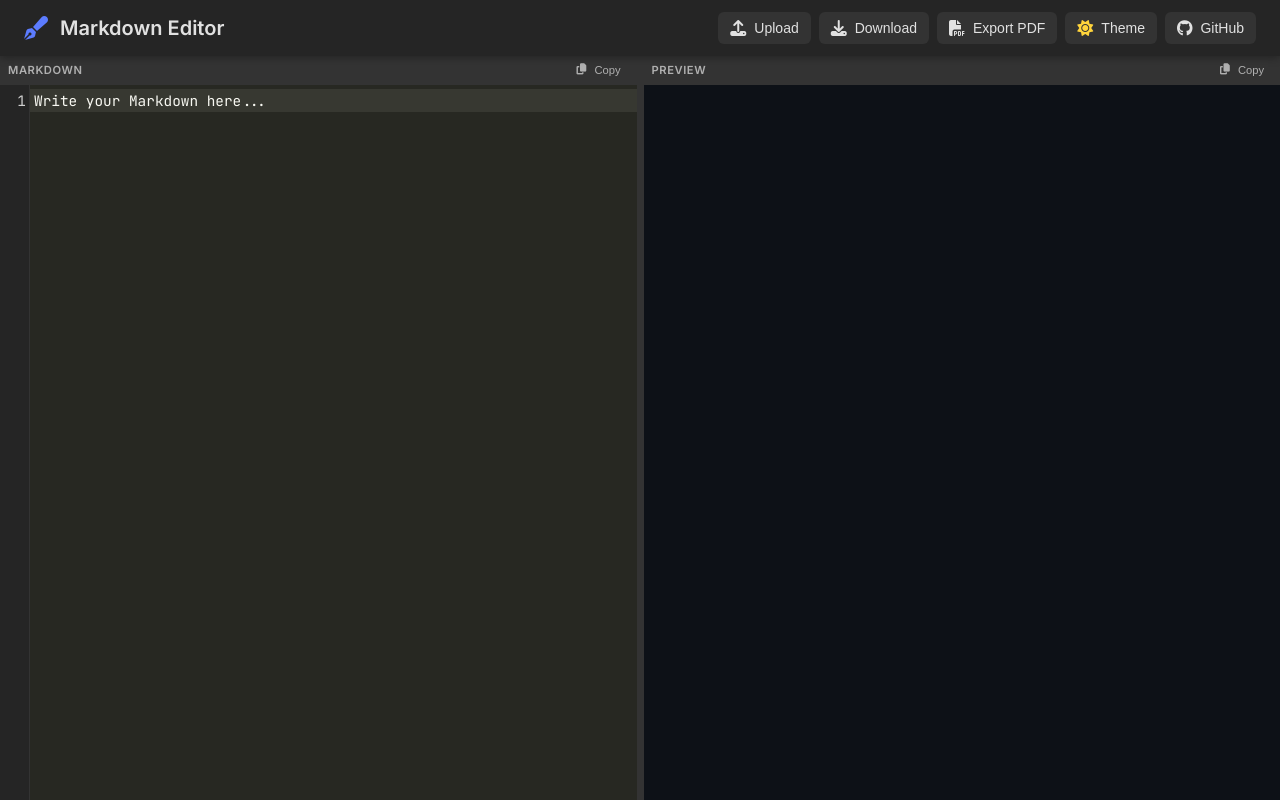
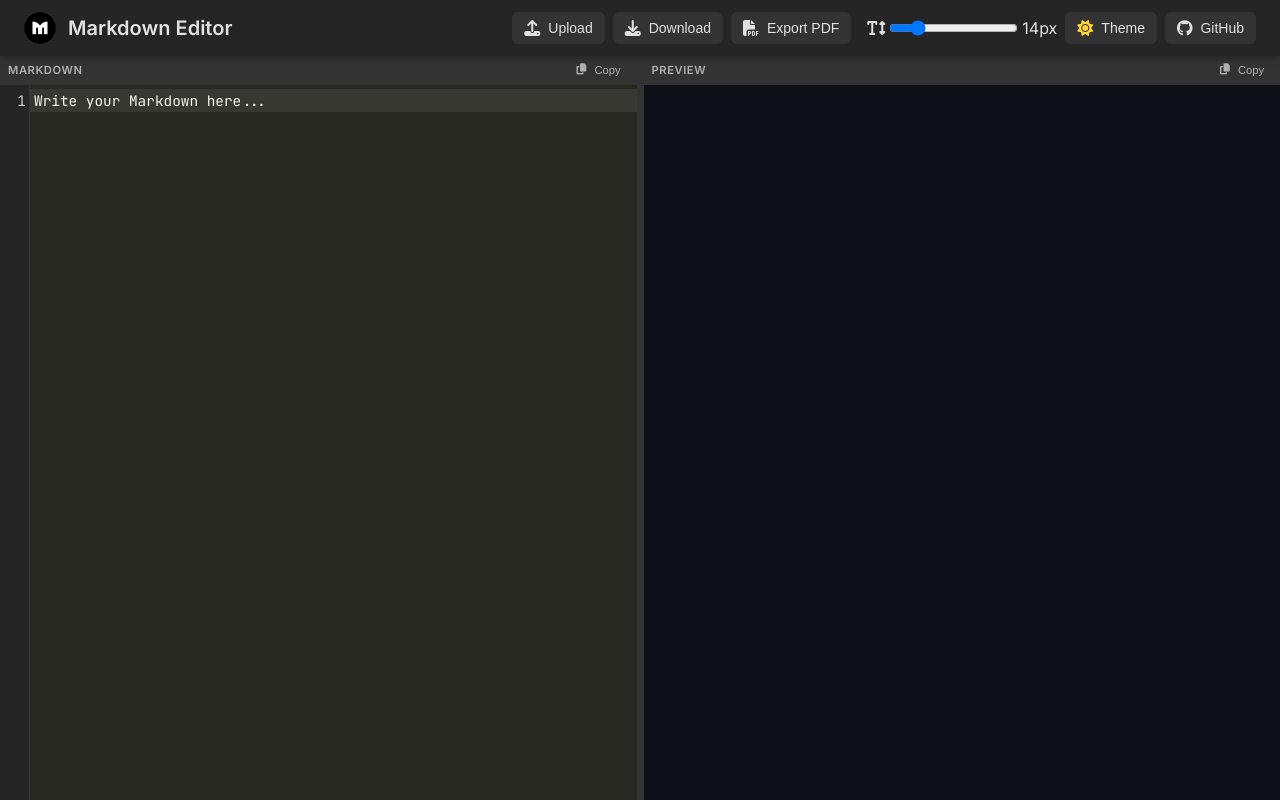
Before and after one commit to FrankSkep/markdown-editor, a website: page index.html in a window 1280 px wide. Drawn offline with nearby package versions, Linux system fonts and the light colour scheme.

Commit message:
add input range for fontsize

```diff
--- a/app.js
+++ b/app.js
@@ -18,6 +18,8 @@ document.addEventListener('DOMContentLoaded', () => {
         githubDark: document.getElementById('github-dark'),
         highlightLight: document.getElementById('highlight-light'),
         highlightDark: document.getElementById('highlight-dark'),
+        fontSizeRange: document.getElementById('font-size-range'),
+        fontSizeValue: document.getElementById('font-size-value'),
     };
 
     // Global variables
@@ -135,6 +137,7 @@ document.addEventListener('DOMContentLoaded', () => {
     // Function: Convert and download HTML
     const convertAndDownloadHTML = () => {
         const htmlText = md.render(codeMirrorObject.getValue());
+        const fontSize = elements.fontSizeRange ? elements.fontSizeRange.value + 'px' : '14px';
         const printDocument =
             elements.printFrame.contentDocument ||
             elements.printFrame.contentWindow.document;
@@ -150,6 +153,9 @@ document.addEventListener('DOMContentLoaded', () => {
                         max-width: 800px;
                         margin: 0 auto;
                         font-family: -apple-system, BlinkMacSystemFont, "Segoe UI", Helvetica, Arial, sans-serif;
+                    }
+                    .markdown-body {
+                        font-size: ${fontSize};
                     }
                     @media print {
                         body {
@@ -170,6 +176,13 @@ document.addEventListener('DOMContentLoaded', () => {
             showNotification('PDF export initiated!');
         };
     };
+    // Inicializar el valor mostrado y actualizar en tiempo real
+    if (elements.fontSizeRange && elements.fontSizeValue) {
+        elements.fontSizeValue.textContent = elements.fontSizeRange.value + 'px';
+        elements.fontSizeRange.addEventListener('input', (e) => {
+            elements.fontSizeValue.textContent = e.target.value + 'px';
+        });
+    }
 
     // Función: Copiar Markdown
     const copyMarkdownToClipboard = () => {
--- a/index.html
+++ b/index.html
@@ -28,7 +28,7 @@
     <!-- Navigation Bar -->
     <div class="navbar">
         <div class="logo-container">
-            <i class="fa-solid fa-pen-fancy"></i>
+            <img src="assets/icon.png" alt="Logo" class="logo" />
             <h1>Markdown Editor</h1>
         </div>
         <div class="nav-options">
@@ -45,6 +45,11 @@
                 <i class="fa-solid fa-file-pdf"></i>
                 <span class="button-text">Export PDF</span>
             </button>
+                <label for="font-size-range" style="margin-left:8px; display:inline-flex; align-items:center; gap:4px;">
+                    <i class="fa-solid fa-text-height"></i>
+                    <input type="range" id="font-size-range" min="10" max="32" value="14" step="1" style="vertical-align:middle;">
+                    <span id="font-size-value">14px</span>
+                </label>
             <button id="toggle-theme" class="nav-button" title="Change theme">
                 <i id="icon-theme" class="fa-solid fa-sun"></i>
                 <span class="button-text">Theme</span>
--- a/styles.css
+++ b/styles.css
@@ -74,8 +74,9 @@ body {
   gap: 0.75rem;
 }
 
-.logo-container i {
+.logo-container img {
   font-size: 1.5rem;
+  width: 2rem;
   color: var(--primary-color);
 }
 
@@ -242,7 +243,7 @@ body {
 }
 
 [data-theme="light"] #icon-theme {
-  color: rgb(177, 225, 236);
+  color: rgb(34, 121, 219);
 }
 
 /* Responsive Design */
```
